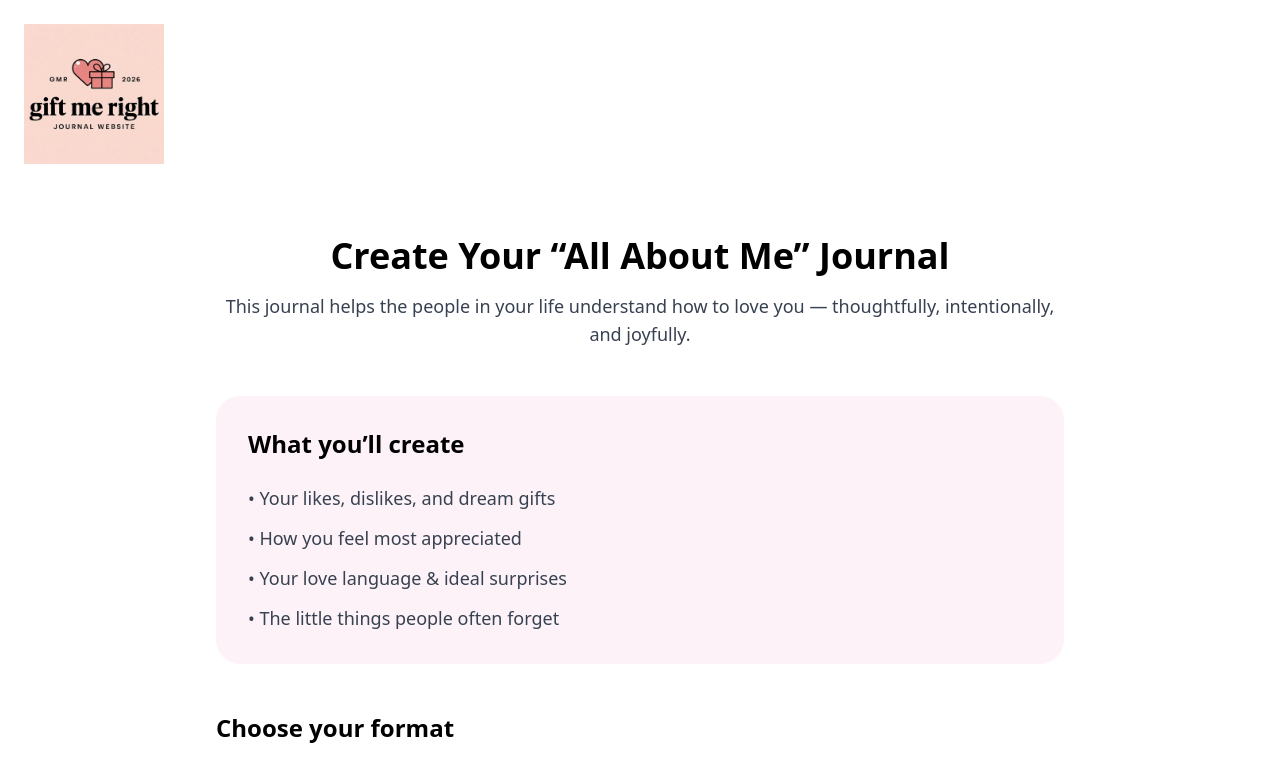
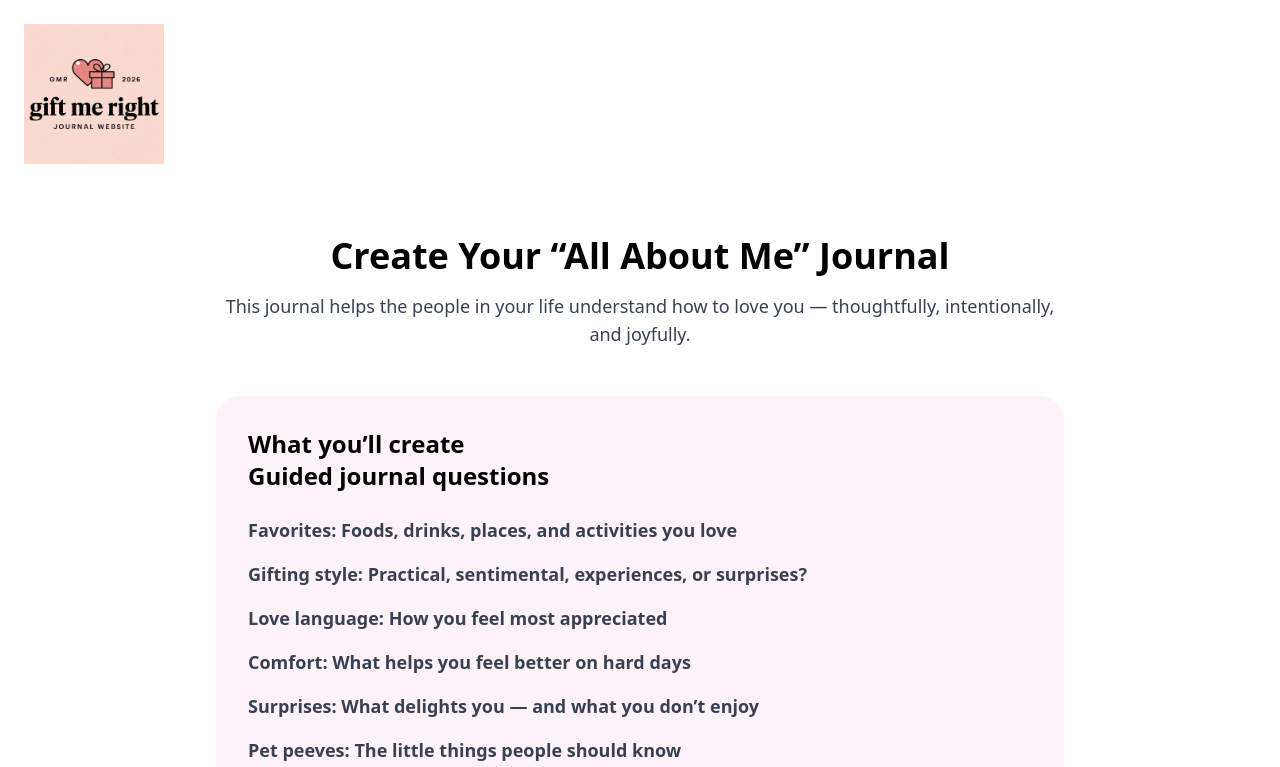
Before and after one commit to GiftMeRight/Gift-Me-Right-Official, a Next.js app: page /app/create in a window 1280 px wide. Shown: the top 767 px of the page. Built offline with nearby package versions, Linux system fonts and the light colour scheme.

Commit message:
Update page.jsx

```diff
--- a/app/app/create/page.jsx
+++ b/app/app/create/page.jsx
@@ -15,6 +15,22 @@ export default function CreatePage() {
       <section className="bg-pink-50 rounded-3xl p-8 space-y-6">
         <h2 className="text-2xl font-semibold">
           What you’ll create
+          <section className="space-y-6">
+  <h2 className="text-2xl font-semibold">
+    Guided journal questions
+  </h2>
+
+  <ul className="space-y-4 text-gray-700 text-lg">
+    <li><strong>Favorites:</strong> Foods, drinks, places, and activities you love</li>
+    <li><strong>Gifting style:</strong> Practical, sentimental, experiences, or surprises?</li>
+    <li><strong>Love language:</strong> How you feel most appreciated</li>
+    <li><strong>Comfort:</strong> What helps you feel better on hard days</li>
+    <li><strong>Surprises:</strong> What delights you — and what you don’t enjoy</li>
+    <li><strong>Pet peeves:</strong> The little things people should know</li>
+    <li><strong>Rituals:</strong> Routines or traditions that matter to you</li>
+  </ul>
+</section>
+
         </h2>
         <ul className="space-y-3 text-gray-700 text-lg">
           <li>• Your likes, dislikes, and dream gifts</li>
```
